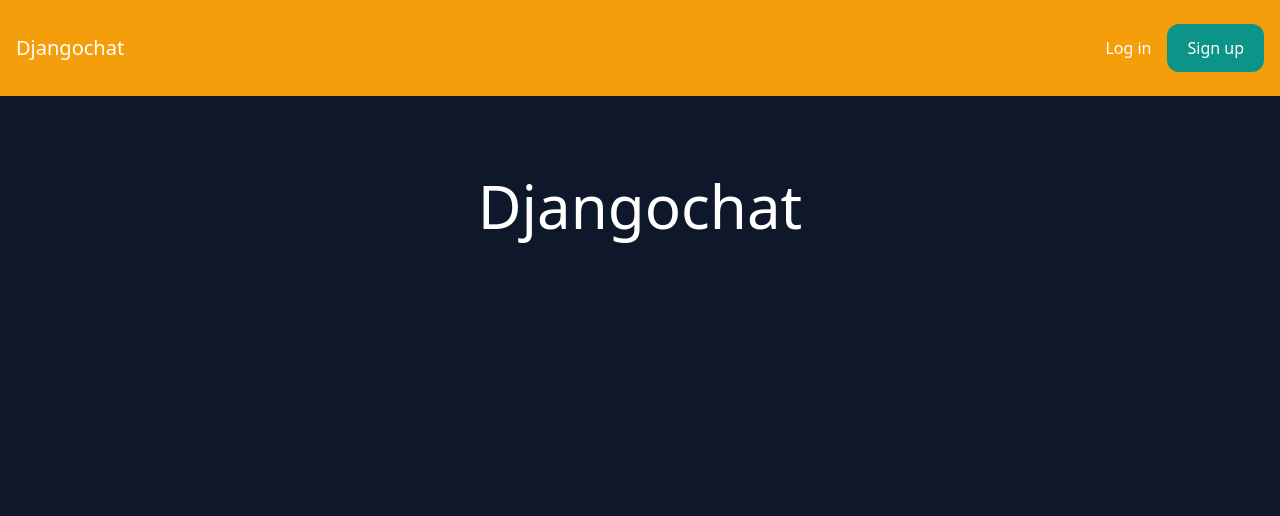
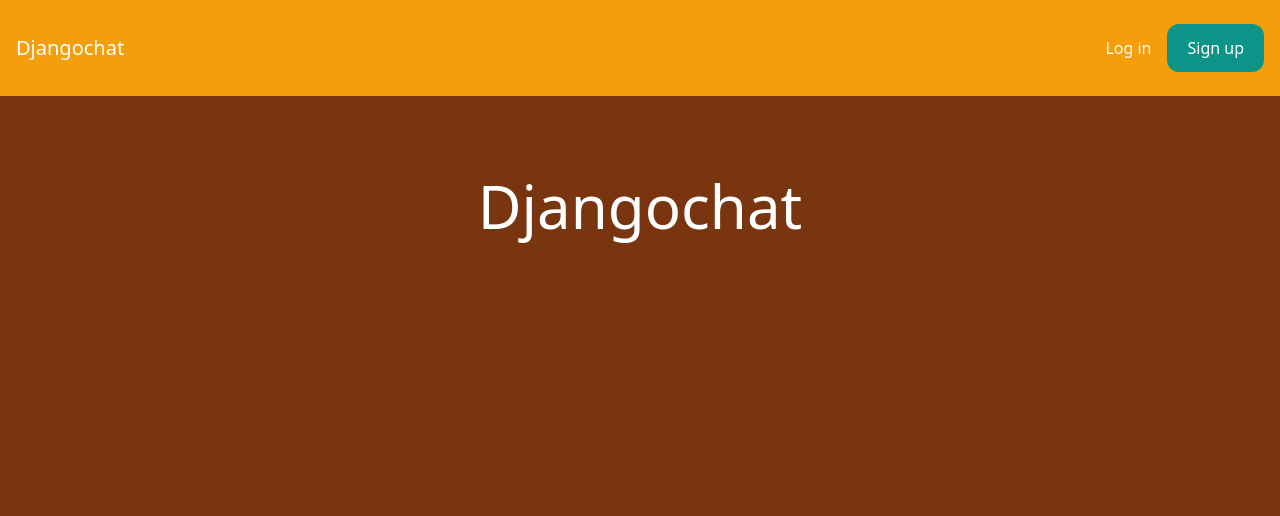
Before and after one commit to karthickBadmanathan/realtime_chatapp, a Django app: page / in a window 1280 px wide. Shown: the top 516 px of the page. Run offline with Django 5.2, Linux system fonts and the light colour scheme; some libraries are stand-ins or nearby versions.

Commit message:
color changed again

```diff
--- a/core/templates/core/base.html
+++ b/core/templates/core/base.html
@@ -13,7 +13,7 @@
         </style>
     </head>
 
-    <body class="bg-slate-900">
+    <body class="bg-amber-900">
         <nav class="flex items-center justify-between px-4 py-6 bg-amber-500 ">
         <div>
             <a href="/" class="text-xl text-white"> Djangochat </a>
```
Also changed, not shown: db.sqlite3.
